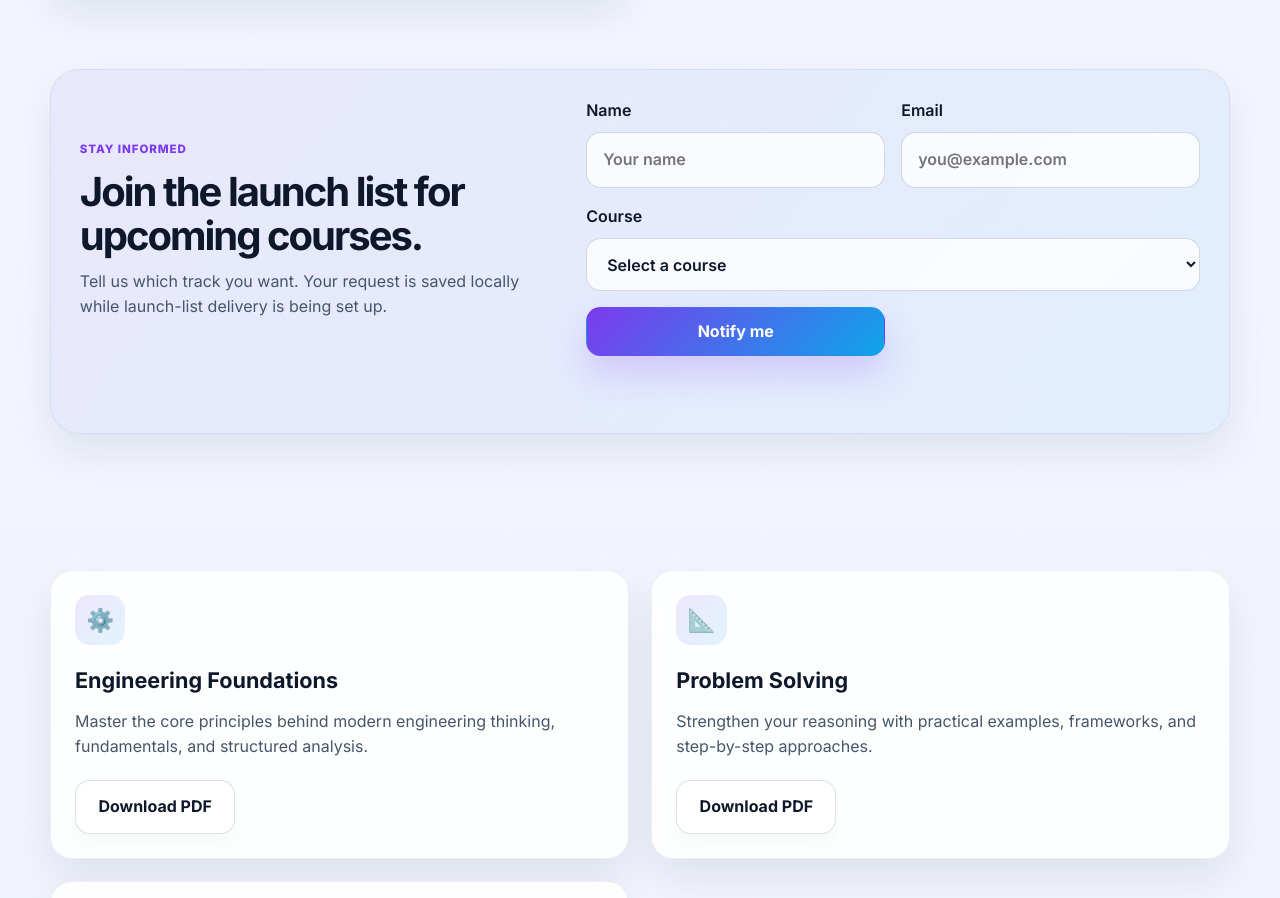
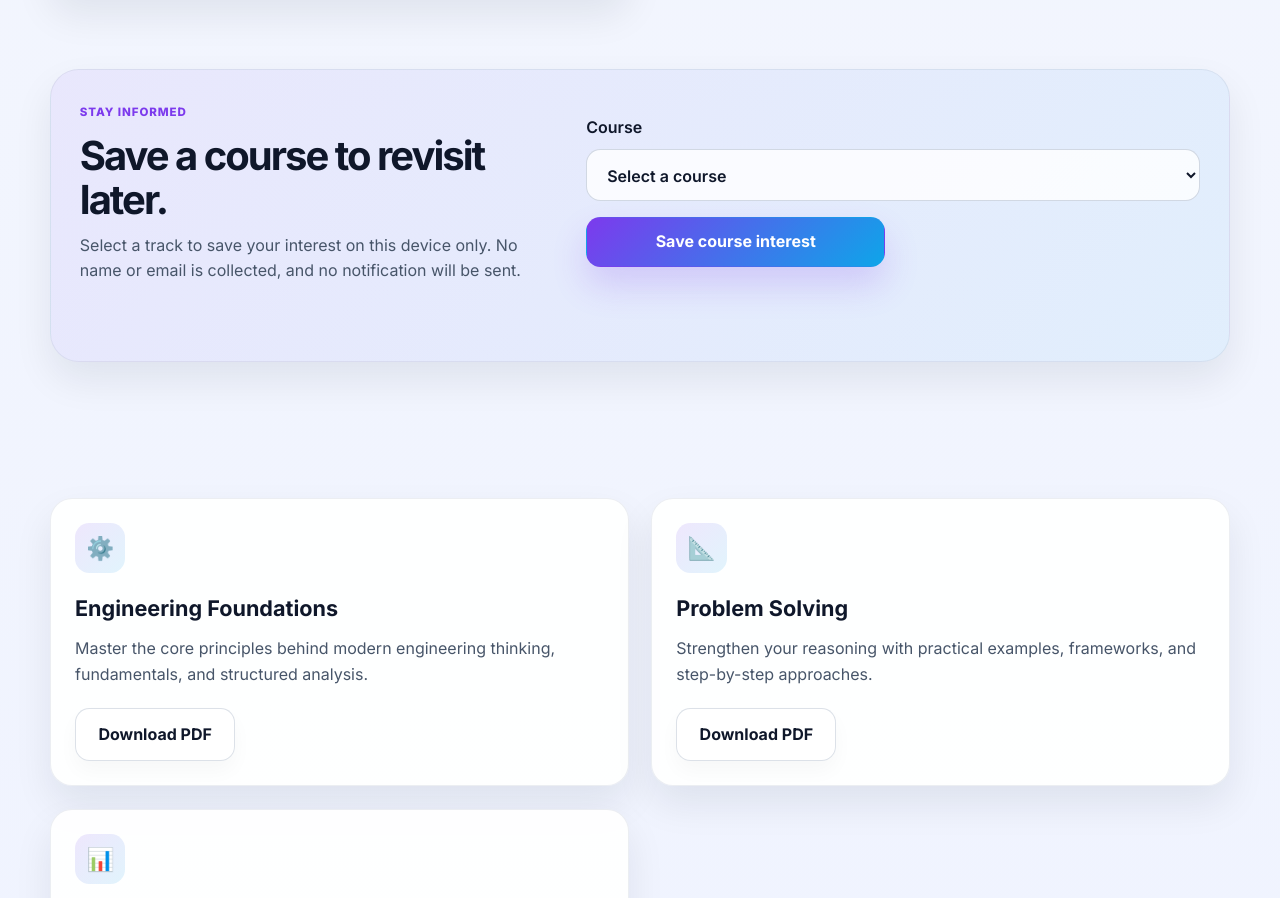
Before and after one commit to heavyengineers/heavyengineers.github.io, a plain HTML site: page courses.html in a window 1280 px wide. Shown: the part 2693-3591 px from the top of the page. Drawn offline with Linux system fonts and the light colour scheme.

Commit message:
Remove misleading launch claims and align course-interest behaviour

```diff
--- a/courses.html
+++ b/courses.html
@@ -94,19 +94,11 @@
           <div class="notify-card">
             <div>
               <span class="section-label">Stay informed</span>
-              <h2>Join the launch list for upcoming courses.</h2>
-              <p>Tell us which track you want. Your request is saved locally while launch-list delivery is being set up.</p>
+              <h2>Save a course to revisit later.</h2>
+              <p>Select a track to save your interest on this device only. No name or email is collected, and no notification will be sent.</p>
             </div>
 
             <form id="notify-form" class="notify-form">
-              <label>
-                <span>Name</span>
-                <input type="text" name="name" placeholder="Your name" required />
-              </label>
-              <label>
-                <span>Email</span>
-                <input type="email" name="email" placeholder="you@example.com" required />
-              </label>
               <label>
                 <span>Course</span>
                 <select name="course" id="notify-course" required>
@@ -116,7 +108,7 @@
                   <option value="React for Product Builders">React for Product Builders</option>
                 </select>
               </label>
-              <button type="submit" class="primary-btn">Notify me</button>
+              <button type="submit" class="primary-btn">Save course interest</button>
             </form>
             <p id="notify-status" class="notify-status" aria-live="polite"></p>
           </div>
```
